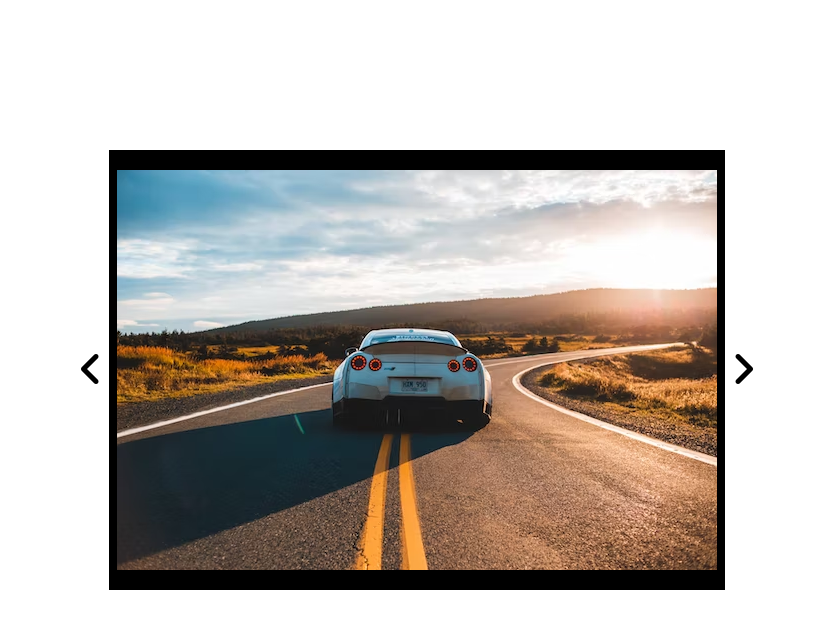
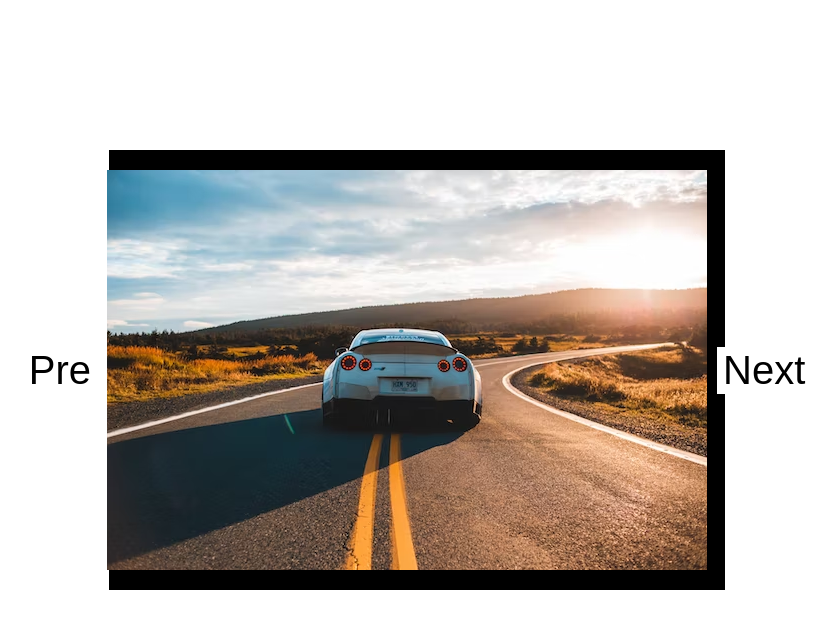
Before and after one commit to AnantParmar/Projects, a plain HTML site: page carousel.html in a window 1280 px wide. Shown: the whole page, without its empty margins (231-1068 px from the left). Drawn offline with Linux system fonts and the light colour scheme.

Commit message:
Update carousel.html

```diff
--- a/carousel.html
+++ b/carousel.html
@@ -43,12 +43,14 @@
     <section>
         <div id="div">
             <button id="first"  onclick="iFirstEventFunction(this)">
-                <i class="fa-sharp fa-solid fa-angle-left"></i>
+<!--                 <i class="fa-sharp fa-solid fa-angle-left"></i> -->
+                Pre
             </button>
             <img id="img" src="c1.avif" alt="1">
 
             <button id="second"  onclick="iSecondEventFunction(this)"">
-                <i class="fa-sharp fa-solid fa-angle-right"></i>
+<!--                 <i class="fa-sharp fa-solid fa-angle-right"></i> -->
+                Next
             </button>
         </div>
     </section>
```
